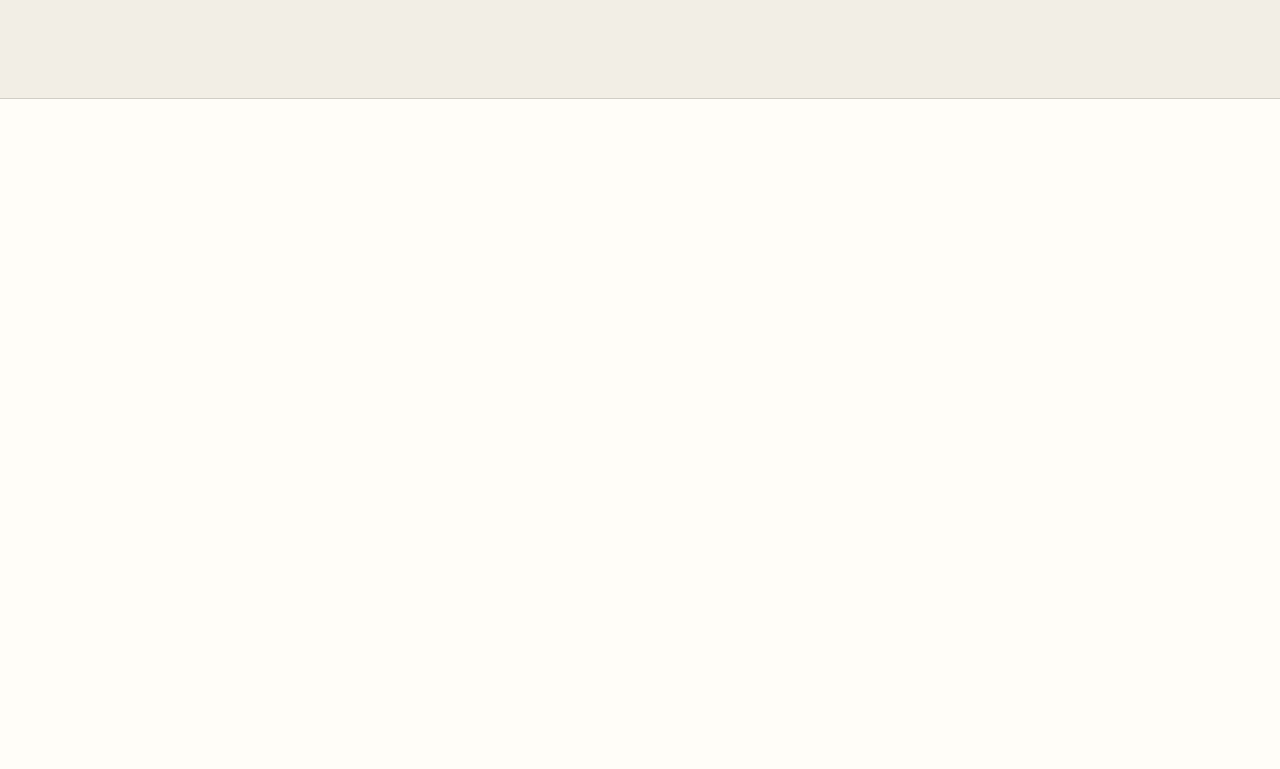
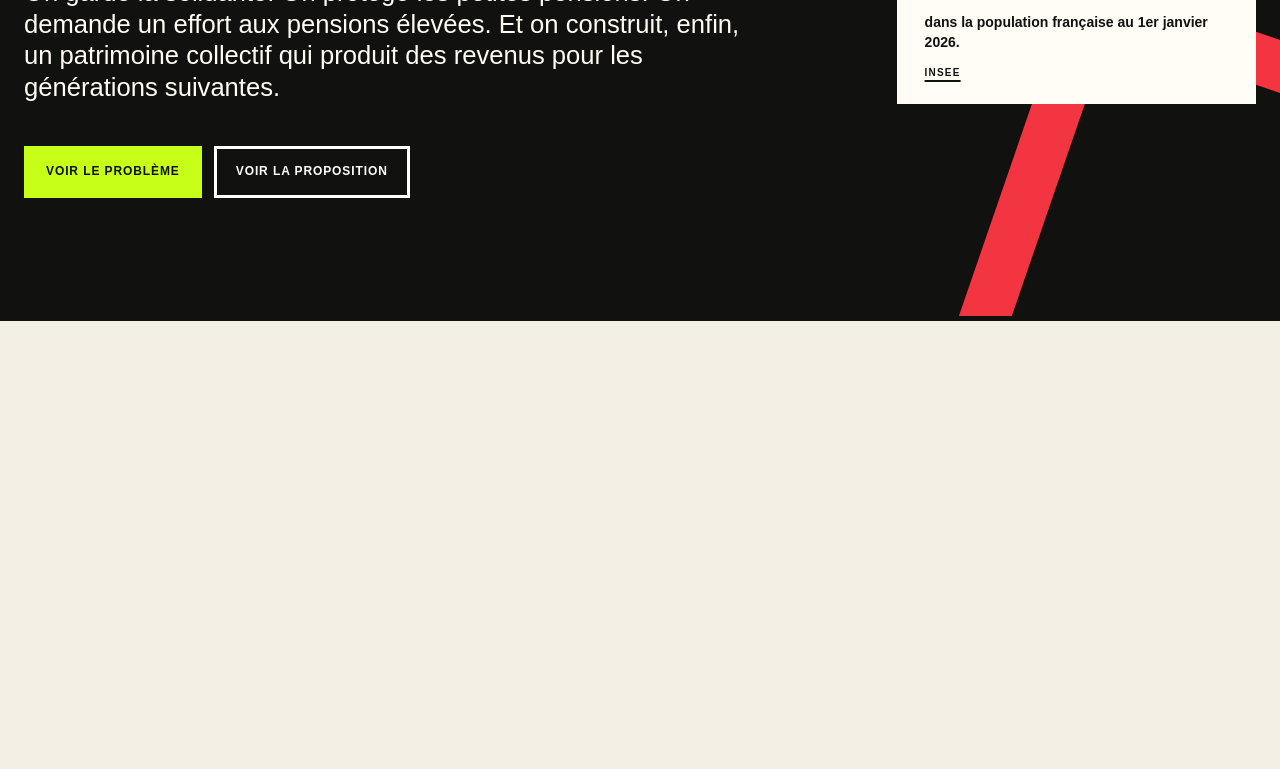
Before and after one commit to jz31708/retraite, a plain HTML site: page index.html in a window 1280 px wide. Shown: the part 817-1586 px from the top of the page. Drawn offline with Linux system fonts and the light colour scheme.

Commit message:
Load editorial redesign

```diff
--- a/index.html
+++ b/index.html
@@ -8,6 +8,7 @@
 <link rel="stylesheet" href="styles-a.css">
 <link rel="stylesheet" href="styles-b.css">
 <link rel="stylesheet" href="styles-c.css">
+<link rel="stylesheet" href="editorial.css">
 </head>
 <body>
 <a class="skip-link" href="#main">Aller au contenu</a>
```
